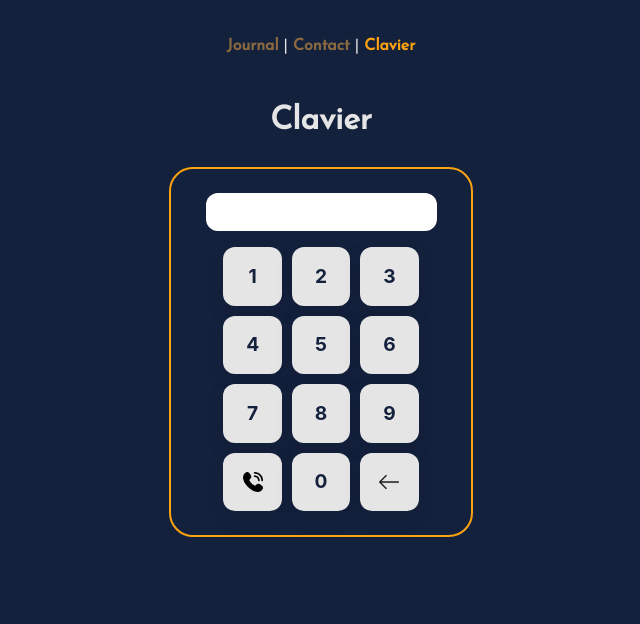
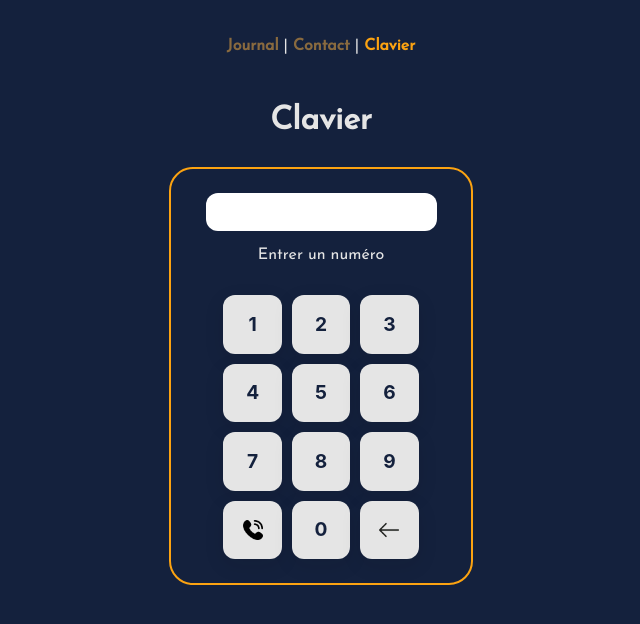
Before and after one commit to BDenisss/Denis_Bucspun_VueJS, a Vue app: page /#/clavier in a window 1280 px wide. Shown: the top 624 px of the page, without its empty margins (319-959 px from the left). Built offline with nearby package versions, Linux system fonts and the light colour scheme.

Commit message:
:art: add an indication on clavier

```diff
--- a/src/views/ClavierView.vue
+++ b/src/views/ClavierView.vue
@@ -10,6 +10,7 @@
           <div v-for="contacts in contact" :key="contacts.name">
             <p v-if="numeros === contacts.numero">{{ contacts.name }}</p>
           </div>
+          <p v-if="!numeros">Entrer un numéro</p>
           <p v-if="!isNumeroExist() && numeros">Inconnu</p>
         </div>
       </form>
```
